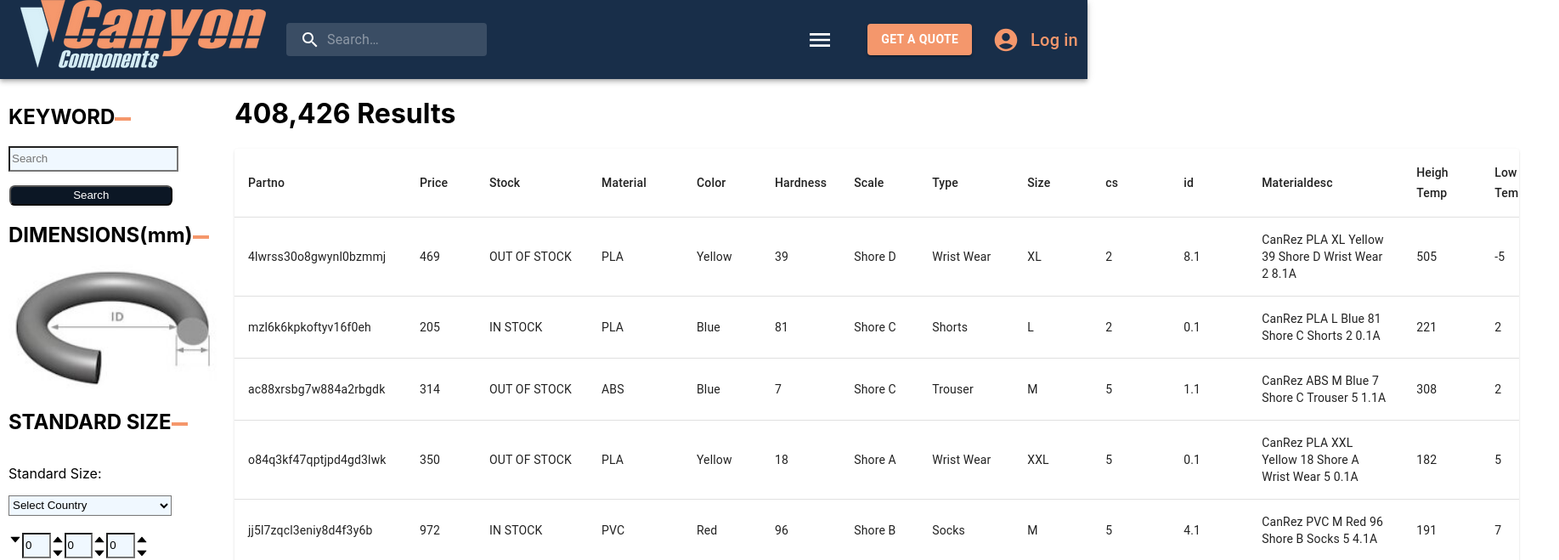
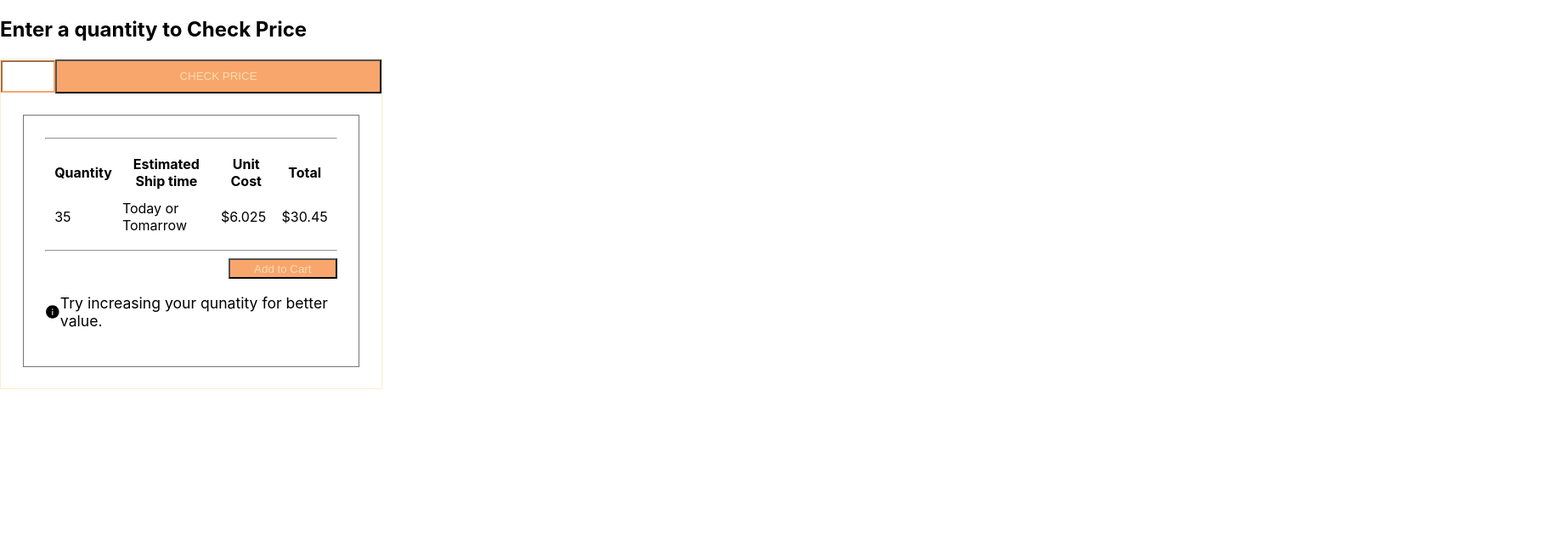
Before and after one commit to ZarqaShehwar/canyoncomponents, a React (Create React App) app: page / in a window 1280 px wide. Shown: the top 659 px of the page at 85% size, 1835 px wide, since content can reach past the window. Built offline with nearby package versions, Linux system fonts and the light colour scheme.

Commit message:
make check price components'

```diff
--- a/src/App.js
+++ b/src/App.js
@@ -4,11 +4,12 @@ import React from 'react';
 import './App.css';
 import { UserContext } from '../src/UserContext'
 import { Routes, Route} from 'react-router-dom';
-import Index from './components/Index.jsx';
+// import Index from './components/Index.jsx';
 import RequestQuote from './components/REquestQutoe/RequestQuote';
 
 import { useState } from 'react'
 import CartPopup from './components/CartPopup/CartPopup';
+import CheckPrice from './components/CheckPrice/CheckPrice';
 
 function App() {
 
@@ -20,7 +21,8 @@ function App() {
   return (
     <UserContext.Provider value={{sideMenuBar,isCartopen,setisCartopen, setsideMenuBar, sideMenuBarDropDown, setsideMenuBarDropDown, sideMenuBarDropDownIndex, setsideMenuBarDropDownIndex}} >
      <Routes>
-      <Route path='/' element={<Index/>}/>
+      {/* <Route path='/' element={<Index/>}/> */}
+      <Route path='/' element={<CheckPrice/>}/>
       <Route path='/request-quote' element={<RequestQuote/>}/>
       <Route path='/add-to-cart' element={<CartPopup/>}/>
      </Routes>
--- a/src/Components/CartPopup/CartPopup.css
+++ b/src/Components/CartPopup/CartPopup.css
@@ -10,7 +10,6 @@
     left: 50%;
     transform: translate(-50%, -50%);
     border-radius: 1.5rem;
-    line-height: 0%!Important;
 }
 .flexwrap{
     display: flex;
--- a/src/Components/CartPopup/CartPopup.jsx
+++ b/src/Components/CartPopup/CartPopup.jsx
@@ -1,4 +1,4 @@
-import React, { Component, useContext } from 'react';
+import React, {  useContext } from 'react';
 import '../CartPopup/CartPopup.css'
 import { AiFillCloseCircle, AiFillInfoCircle } from 'react-icons/ai';
 import { BiArrowBack } from 'react-icons/bi';
@@ -36,6 +36,7 @@ const CartPopup = () => {
                                 <td>$28.81</td>
                                 <td><AiFillCloseCircle color='#F4966B' /></td>
                             </tr>
+                            {/* {product.map()} */}
                             <tr>
                                 <td><div className="flex">
                                     <img src={product} alt="product"  height={80} width={80}  />
--- /dev/null
+++ b/src/Components/CheckPrice/CheckPrice.jsx
@@ -0,0 +1,67 @@
+import React from 'react'
+import '../CheckPrice/Checkprice.css'
+import { AiFillInfoCircle } from 'react-icons/ai';
+const CheckPrice = () => {
+    return (
+        <div>
+            <h2>Enter a quantity to Check Price</h2>
+            <div className="contain">
+                <div className='flex'>
+                    <input type="number" className='qnty' />
+                    <button className='btnqty'>CHECK PRICE</button>
+                </div>
+                <div className="bord">
+
+
+                    <div className="table">
+                        <hr />
+                        <table cellSpacing={10} >
+
+                            <tr>
+                                <th >
+                                    Quantity
+                                </th>
+                                <th >
+                                    Estimated Ship time
+                                </th>
+                                <th >
+                                    Unit Cost
+                                </th>
+                                <th >
+                                    Total
+                                </th>
+                            </tr>
+                            <tbody>
+                                <tr>
+                                    <td>
+                                        35
+                                    </td>
+                                    <td>
+                                        Today or Tomarrow
+                                    </td>
+                                    <td>
+                                        $6.025
+                                    </td>
+                                    <td>
+                                        $30.45
+                                    </td>
+                                </tr>
+                            </tbody>
+                        </table>
+                        <hr />
+                        <button className='addtocart'>Add to Cart</button>
+                        <div className="flex" style={{marginTop:'2rem'}}>
+                            <AiFillInfoCircle size={20} />
+                            <p style={{fontSize:'1.1rem'}} >Try increasing your qunatity for better value.</p>
+                        </div>
+                    </div>
+
+
+
+                </div>
+            </div>
+        </div>
+    )
+}
+
+export default CheckPrice
--- /dev/null
+++ b/src/Components/CheckPrice/Checkprice.css
@@ -0,0 +1,52 @@
+.contain {
+    border: 1px solid blanchedalmond;
+    /* height: 10vh; */
+    width: 35vw;
+}
+.bord{
+    border: 1.5px solid #797573;
+    margin: 2vw;
+}
+.qnty {
+    width: 3.5rem;
+    height: 2rem;
+    border-color: #F9A66C;
+}
+
+.btnqty {
+    width: 26rem;
+    height: 2.5rem;
+    background-color: #F9A66C;
+    color: wheat;
+}
+
+.btnqty:hover {
+    background-color: #ce6f2a;
+
+}
+
+.flex {
+    display: flex;
+    justify-content: center;
+    align-items: center;
+}
+.flex1{
+    /* display: flex; */
+
+}
+.table{
+    margin: 2vw;
+}
+
+.addtocart{
+    width: 8rem;
+    height: 1.5rem;
+    background-color: #F9A66C;
+    color: wheat;
+    float: right;
+}
+.addtocart:hover{
+
+    background-color: #ce6f2a;
+
+}
--- a/src/components/shope/CustomPaginationActionsTable.jsx
+++ b/src/components/shope/CustomPaginationActionsTable.jsx
@@ -7,7 +7,7 @@ import TableContainer from '@mui/material/TableContainer';
 import TableHead from '@mui/material/TableHead';
 import TablePagination from '@mui/material/TablePagination';
 import TableRow from '@mui/material/TableRow';
-import { Link,useNavigate } from 'react-router-dom';
+// import { Link,useNavigate } from 'react-router-dom';
 
   const CustomPaginationActionsTable = () => {
   const columns = [
@@ -97,10 +97,9 @@ import { Link,useNavigate } from 'react-router-dom';
       randomLowtemp
     ));
   }
-  const navigate =useNavigate();
 
   return (
-    <Paper sx={{ width: '97%', overflow: 'hidden' }}>
+    <Paper sx={{ width: '76%', overflow: 'hidden' }}>
     <TableContainer sx={{ maxHeight: 540 }}>
       <Table stickyHeader aria-label="sticky table">
         <TableHead >
--- a/src/components/shope/ShopLeft.jsx
+++ b/src/components/shope/ShopLeft.jsx
@@ -13,6 +13,7 @@ const ShopLeft = () => {
   const {isCartopen,setisCartopen}=useContext(UserContext);
   const [selectedCountry, setSelectedCountry] = useState("");
   const countries = ["USA", "Canada", "Mexico", "Brazil", "Japan"];
+  const [isopen, setisopen] = useState(false)
   const [size, setsize] = useState(0);
   const [cs, setCs] = useState(0);
   const [id, setid] = useState(0)
@@ -73,13 +74,15 @@ const ShopLeft = () => {
       </select>
      </div>
       <div className="row">
-        <AiFillCaretDown />
+        <AiFillCaretDown onClick={()=>{setisopen(!isopen)}}/>
+
         <input type="text" className='sizeinput' placeholder='Size' value={size} />
         <div className='updown'>
           <AiFillCaretUp onClick={()=>{setsize(size+1)}} />
           <AiFillCaretDown onClick={()=>{setsize(size===0?0:size-1)}} />
 
         </div>
+
         <input type="text" className='sizeinput' placeholder='CS' value={cs}/>
         <div className='updown'>
           <AiFillCaretUp onClick={()=>{setCs(cs+1)}} />
@@ -92,7 +95,23 @@ const ShopLeft = () => {
           <AiFillCaretDown  onClick={()=>{setid(id===0?0:id-1)}} />
 
         </div>
+
       </div>
+      {
+          isopen?
+          <div>
+            <div style={{width:'15vw',height:'20vh',marginTop:'2rem',border:"2px solid black",overflowY:'scroll'}}>
+              <input type="checkbox" name="" id="" />10 20 30 <br />
+              <input type="checkbox" name="" id="" />10 20 30 <br />
+              <input type="checkbox" name="" id="" />10 20 30 <br />
+              <input type="checkbox" name="" id="" />10 20 30 <br />
+              <input type="checkbox" name="" id="" />10 20 30 <br />
+              <input type="checkbox" name="" id="" />10 20 30 <br />
+              <input type="checkbox" name="" id="" />10 20 30 <br />
+              <input type="checkbox" name="" id="" />10 20 30 <br />
+            </div>
+          </div>:<></>
+        }
       <div className="flex">
       <h2>TEMPRATURE &deg; C</h2>
       <div className='hr' ></div>
```
